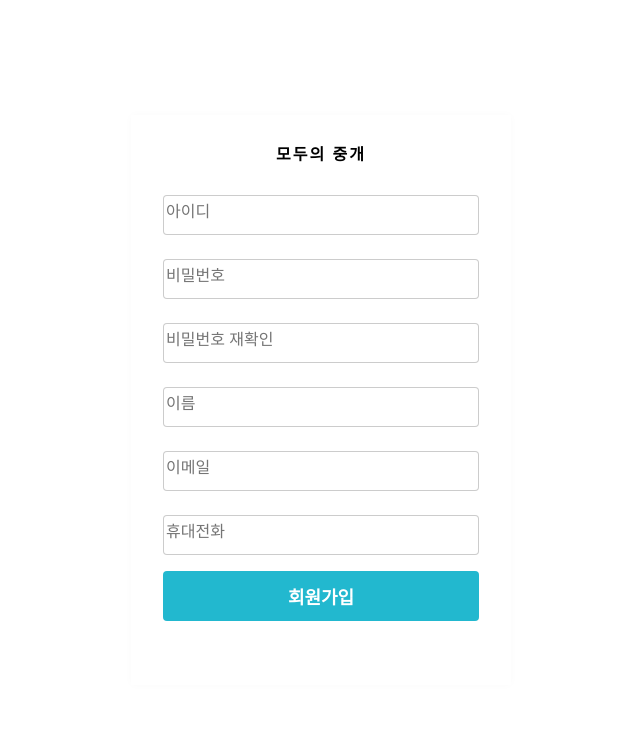
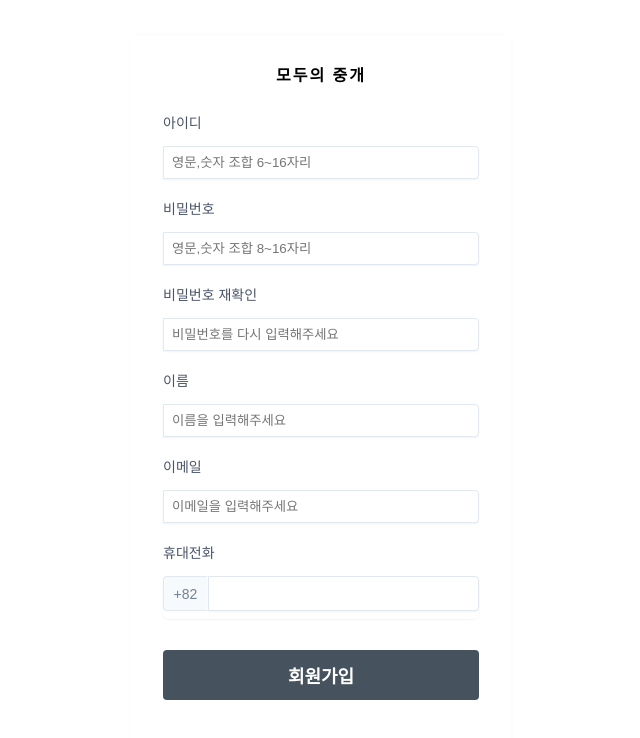
Before and after one commit to seungjae93/moodo, a React (Create React App) app: page /signup in a window 1280 px wide. Shown: the top 738 px of the page, without its empty margins (319-959 px from the left). Built offline with nearby package versions, Linux system fonts and the light colour scheme.

Commit message:
:sparkles: [feat] signup validation

```diff
--- a/src/components/auth/AuthForm.tsx
+++ b/src/components/auth/AuthForm.tsx
@@ -1,7 +1,10 @@
 import styled from "styled-components";
+import { useForm } from "react-hook-form";
 import { Link } from "react-router-dom";
 import palette from "../../libs/styles/palette";
 import Button from "../common/Button/Button";
+import Input from "../common/Input";
+import { WorningWord } from "../common/WorningWord";
 
 const textMap = {
   login: "로그인",
@@ -10,49 +13,149 @@ const textMap = {
 interface AuthFormProps {
   type: "login" | "signup";
 }
+
+interface AuthForm {
+  id?: string;
+  password?: string;
+  passwordCheck?: string;
+  name: string;
+  email?: string;
+  phoneNumber?: string;
+}
+
 function AuthForm({ type }: AuthFormProps) {
   const text = textMap[type];
+  const {
+    register,
+    watch,
+    handleSubmit,
+    formState: { isSubmitting, isDirty, errors },
+  } = useForm<AuthForm>({ mode: "onChange" });
+  const onValid = (data: AuthForm) => {
+    console.log(data);
+  };
+
   return (
-    <AuthFormWrapper>
-      <form>
-        <StyledInput
-          autoComplete="username"
-          name="username"
-          placeholder="아이디"
+    <>
+      <form onSubmit={handleSubmit(onValid)}>
+        {type === "login" && (
+          <>
+            <Input
+              register={register("id")}
+              autoComplete="id"
+              label="아이디"
+              name="id"
               type="text"
             />
-        <StyledInput
+
+            <Input
+              register={register("password")}
               autoComplete="password"
+              label="비밀번호"
               name="password"
-          placeholder="비밀번호"
               type="password"
             />
+          </>
+        )}
         {type === "signup" && (
           <>
-            <StyledInput
-              autoComplete="passwordConfirm"
-              name="passwordConfirm"
-              placeholder="비밀번호 재확인"
+            <Input
+              register={register("id", {
+                required: "필수 응답 항목입니다.",
+                pattern: {
+                  value: /^(?=.*[a-zA-Z])(?=.*\d)[a-zA-Z\d]{6,16}$/,
+                  message: "영문, 숫자 조합 6~16자리",
+                },
+              })}
+              autoComplete="id"
+              label="아이디"
+              placeholder="영문,숫자 조합 6~16자리"
+              name="id"
+              type="text"
+            />
+            <WorningWord color={errors.id}>{errors.id?.message}</WorningWord>
+            <Input
+              register={register("password", {
+                required: "필수 응답 항목입니다.",
+                pattern: {
+                  value: /^(?=.*[a-zA-Z])(?=.*\d)[a-zA-Z\d]{8,16}$/,
+                  message: "영문, 숫자 조합 8~16자리",
+                },
+              })}
+              autoComplete="password"
+              label="비밀번호"
+              placeholder="영문,숫자 조합 8~16자리"
+              name="password"
               type="password"
             />
-            <StyledInput
+            <WorningWord color={errors.password}>
+              {errors.password?.message}
+            </WorningWord>
+            <Input
+              register={register("passwordCheck", {
+                required: true,
+                validate: (val) => {
+                  if (watch("password") !== val) {
+                    return "비밀번호가 다릅니다.";
+                  }
+                },
+              })}
+              autoComplete="passwordCheck"
+              label="비밀번호 재확인"
+              placeholder="비밀번호를 다시 입력해주세요"
+              name="passwordCheck "
+              type="password"
+            />
+            <WorningWord color={errors.passwordCheck}>
+              {errors.passwordCheck?.message}
+            </WorningWord>
+            <Input
+              register={register("name", {
+                required: "필수 응답 항목입니다.",
+              })}
               autoComplete="name"
+              label="이름"
+              placeholder="이름을 입력해주세요"
               name="name"
-              placeholder="이름"
               type="text"
             />
-            <StyledInput
-              autoComplete="passwordConfirm"
-              name="passwordConfirm"
-              placeholder="이메일"
-              type="email"
-            />
-            <StyledInput
-              autoComplete="passwordConfirm"
-              name="passwordConfirm"
-              placeholder="휴대전화"
+            <WorningWord color={errors.name}>
+              {errors.name?.message}
+            </WorningWord>
+            <Input
+              register={register("email", {
+                required: "이메일은 필수 입력 값입니다.",
+                pattern: {
+                  value: /^[a-zA-Z0-9._%+-]+@[a-zA-Z0-9.-]+\.[a-zA-Z]{2,}$/,
+                  message: "이메일 형식에 맞지 않습니다.",
+                },
+              })}
+              autoComplete="email"
+              label="이메일"
+              placeholder="이메일을 입력해주세요"
+              name="email"
               type="text"
             />
+            <WorningWord color={errors.email}>
+              {errors.email?.message}
+            </WorningWord>
+            <Input
+              register={register("phoneNumber", {
+                required: "필수 응답 항목입니다.",
+                pattern: {
+                  value: /^[0-9]*$/,
+                  message: "휴대폰 번호 형식에 맞지 않습니다.",
+                },
+              })}
+              autoComplete="phoneNumber"
+              label="휴대전화"
+              placeholder="핸드폰번호를 입력해주세요"
+              name="phoneNumber"
+              kind="phone"
+            />
+            <WorningWord color={errors.phoneNumber}>
+              {errors.phoneNumber?.message}
+            </WorningWord>
           </>
         )}
         <ButtonWithMarginTop cyan fullWidth style={{ marginTop: "1rem" }}>
@@ -67,35 +170,11 @@ function AuthForm({ type }: AuthFormProps) {
           </span>
         ) : null}
       </Footer>
-    </AuthFormWrapper>
+    </>
   );
 }
 
 export default AuthForm;
-
-const AuthFormWrapper = styled.div`
-  h3 {
-    margin: 0;
-    color: ${palette.gray[8]};
-    margin-bottom: 1rem;
-  }
-`;
-const StyledInput = styled.input`
-  font-size: 1rem;
-
-  border: 0.5px solid rgba(0, 0, 0, 0.2);
-  padding-bottom: 0.5rem;
-  outline: none;
-  width: 100%;
-  height: 40px;
-  border-radius: 4px;
-  &:focus {
-    border-bottom: 1px solid ${palette.gray[7]};
-  }
-  & + & {
-    margin-top: 1.5rem;
-  }
-`;
 
 const Footer = styled.div`
   margin-top: 2rem;
--- a/src/components/common/Button/Button.tsx
+++ b/src/components/common/Button/Button.tsx
@@ -33,9 +33,9 @@ const StyledButton = styled.button`
   ${(props: ButtonProps) =>
     props.cyan &&
     css`
-      background: ${palette.cyan[5]};
+      background: ${palette.gray[9]};
       &:hover {
-        background: ${palette.cyan[4]};
+        background: ${palette.gray[8]};
       }
     `}
 `;
--- a/src/components/common/Input.tsx
+++ b/src/components/common/Input.tsx
@@ -1,57 +1,101 @@
+import type { UseFormRegisterReturn } from "react-hook-form";
 interface InputProps {
   label: string;
   name: string;
-  kind?: "text" | "phone" | "price";
-  [key: string]: any;
+  kind?: "text" | "phone";
+  register?: UseFormRegisterReturn;
+  autoComplete: string;
+  type?: string;
+  required?: boolean;
+  placeholder?: string;
 }
 
 export default function Input({
   label,
   name,
   kind = "text",
-  ...rest
+  register,
+  type,
+  placeholder,
+  required,
 }: InputProps) {
   return (
     <div>
       <label
-        className="mb-1 block text-sm font-medium text-gray-700"
+        style={{
+          marginBottom: "1rem",
+          display: "block",
+          fontSize: "0.875rem",
+          fontWeight: "500",
+          color: "#4a5568",
+        }}
         htmlFor={name}
       >
         {label}
       </label>
       {kind === "text" ? (
-        <div className="rounded-md relative flex  items-center shadow-sm">
+        <div>
           <input
             id={name}
-            {...rest}
-            className="appearance-none w-full px-3 py-2 border border-gray-300 rounded-md shadow-sm placeholder-gray-400 focus:outline-none focus:ring-orange-500 focus:border-orange-500"
+            required={required}
+            {...register}
+            type={type}
+            placeholder={placeholder}
+            style={{
+              width: "100%",
+              marginBottom: "0.5rem",
+              padding: "0.5rem",
+              border: "1px solid #e2e8f0",
+              borderRadius: "0 0.25rem 0.25rem 0",
+              boxShadow: "0 1px 2px 0 rgba(0, 0, 0, 0.05)",
+              color: "#718096",
+            }}
           />
         </div>
       ) : null}
-      {kind === "price" ? (
-        <div className="rounded-md relative flex  items-center shadow-sm">
-          <div className="absolute left-0 pointer-events-none pl-3 flex items-center justify-center">
-            <span className="text-gray-500 text-sm">$</span>
-          </div>
-          <input
-            id={name}
-            {...rest}
-            className="appearance-none pl-7 w-full px-3 py-2 border border-gray-300 rounded-md shadow-sm placeholder-gray-400 focus:outline-none focus:ring-orange-500 focus:border-orange-500"
-          />
-          <div className="absolute right-0 pointer-events-none pr-3 flex items-center">
-            <span className="text-gray-500">KRW</span>
-          </div>
-        </div>
-      ) : null}
+
       {kind === "phone" ? (
-        <div className="flex rounded-md shadow-sm">
-          <span className="flex items-center justify-center px-3 rounded-l-md border border-r-0 border-gray-300 bg-gray-50 text-gray-500 select-none text-sm">
+        <div
+          style={{
+            display: "flex",
+            borderRadius: "0.375rem",
+            boxShadow: "0 1px 2px 0 rgba(0, 0, 0, 0.05)",
+          }}
+        >
+          <span
+            style={{
+              display: "flex",
+              alignItems: "center",
+              justifyContent: "center",
+              marginBottom: "0.5rem",
+              padding: "0.6rem",
+              borderRadius: "0.25rem 0 0 0.25rem",
+              border: "1px solid #e2e8f0",
+              borderColor: "#e2e8f0 #fff #e2e8f0 #e2e8f0",
+              backgroundColor: "#f7fafc",
+              color: "#718096",
+              userSelect: "none",
+              fontSize: "0.875rem",
+            }}
+          >
             +82
           </span>
           <input
             id={name}
-            {...rest}
-            className="appearance-none w-full px-3 py-2 border border-gray-300 rounded-md rounded-l-none shadow-sm placeholder-gray-400 focus:outline-none focus:ring-orange-500 focus:border-orange-500"
+            required={required}
+            {...register}
+            type={type}
+            style={{
+              width: "100%",
+              marginBottom: "0.5rem",
+              paddingLeft: "0.75rem",
+              paddingTop: "0.5rem",
+              paddingBottom: "0.5rem",
+              border: "1px solid #e2e8f0",
+              borderRadius: "0 0.25rem 0.25rem 0",
+              boxShadow: "0 1px 2px 0 rgba(0, 0, 0, 0.05)",
+              color: "#718096",
+            }}
           />
         </div>
       ) : null}
--- /dev/null
+++ b/src/components/common/WorningWord.tsx
@@ -0,0 +1,25 @@
+import styled from "styled-components";
+
+interface WorningWordProps {
+  color?: any;
+  children?: string;
+  [key: string]: any;
+}
+
+export const WorningWord = ({ children, color }: WorningWordProps) => {
+  return (
+    <ValidationText color={color ? "#ff5656" : "transparent"}>
+      {children}
+    </ValidationText>
+  );
+};
+
+const ValidationText = styled.div`
+  font-size: 12px;
+  margin-bottom: 15px;
+  color: ${({ color }) => color};
+  -webkit-user-select: none;
+  -moz-user-select: none;
+  -ms-user-select: none;
+  user-select: none;
+`;
--- a/src/libs/styles/palette.ts
+++ b/src/libs/styles/palette.ts
@@ -8,8 +8,8 @@ const palette = {
     "#adb5bd",
     "#868e96",
     "#495057",
-    "#34340",
-    "#212529",
+    "#5C6D7C",
+    "#46535F",
   ],
   cyan: [
     "#e3fafc",
```
Lines whose indentation alone changed are shown as unchanged.
